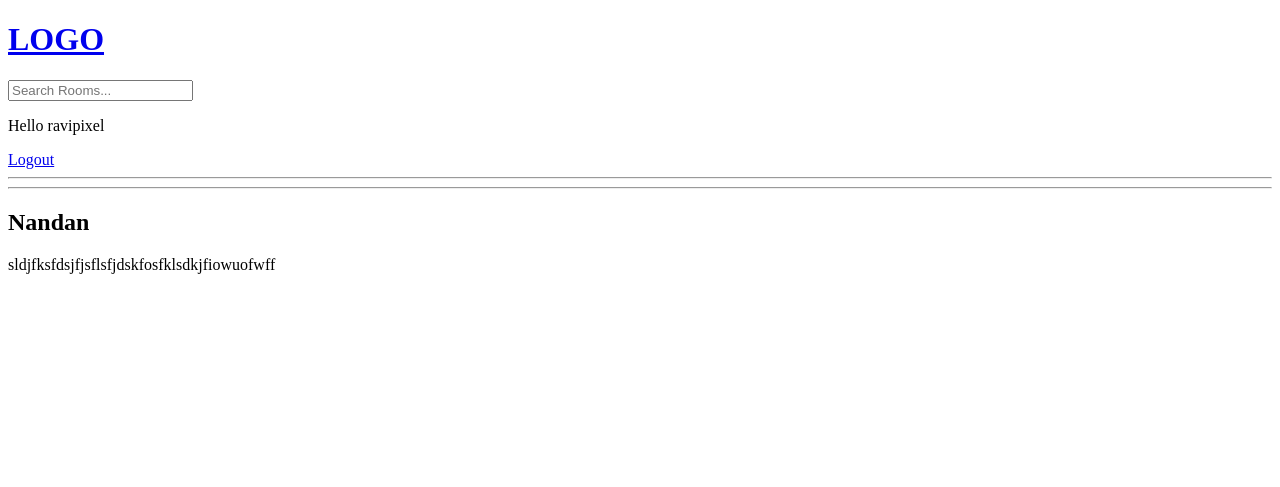
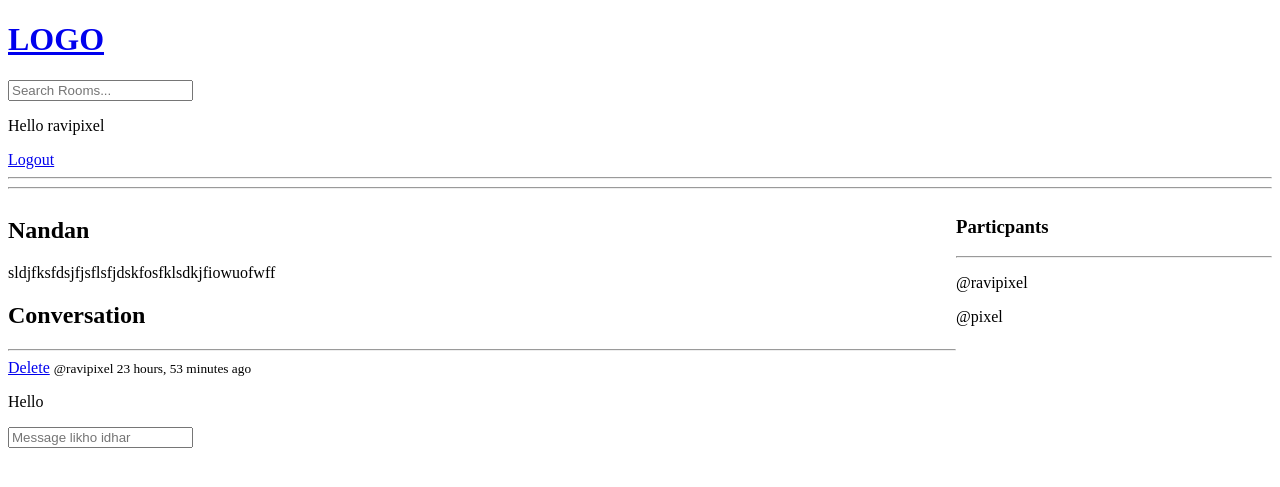
Before and after one commit to NandanRavi/CORD, a Django app: page /room/2/ in a window 1280 px wide. Shown: the top 487 px of the page. Run offline with Django 4.2, Linux system fonts and the light colour scheme; a user stored in the database is signed in; data comes from the database, SQL or seed files in the repository; both versions use the stored data as it was after the commit.

Commit message:
add and modify

```diff
--- a/base/models.py
+++ b/base/models.py
@@ -15,7 +15,7 @@ class Room(models.Model):
     topic = models.ForeignKey(Topic, on_delete=models.SET_NULL, null=True)
     name = models.CharField(max_length=20, blank=True, null=True)
     description = models.TextField(blank=True, null=True)
-    # participants =
+    participants = models.ManyToManyField(User, related_name='participants', blank=True)
     updated = models.DateTimeField(auto_now=True)
     created = models.DateTimeField(auto_now_add=True)
 
--- a/base/templates/base/room.html
+++ b/base/templates/base/room.html
@@ -1,10 +1,52 @@
 {% extends "main.html" %}
 {% block content %}
+
+    <style>
+        .home-container{
+            display: grid;
+            grid-template-columns: 3fr 1fr;
+        }
+    </style>
+    <div class='home-container'>
+        <div>
             <div>
                 <h2>{{room.name}}</h2>
                 {{room.description}}
             </div>
 
+            <div class="comment-wrapper">
+                <h2>Conversation</h2>
+                <hr>
 
+                {% for message in room_messages %}
+                    <div>
+                        {% if request.user == message.user %}
+                            <a href="{% url "delete-message" message.id%}">Delete</a>
+                        {% endif %}
+                        <small>@{{message.user}} {{message.created|timesince}} ago</small>
+                        <p>{{message.body}}</p>
+                    </div>
+                {% endfor %}
+            </div>
+            {% if request.user.is_authenticated %}
+                <div class="comment-form">
+                    <form action="" method="POST">
+                        {% csrf_token %}
+                        <input type="text" name="body" placeholder="Message likho idhar">
 
+                    </form>
+                </div>
+            {% endif %}
+        </div>
+        <div>
+            <h3>Particpants</h3>
+            <hr>
+            {% for user in particpants %}
+                <div>
+                    <p>@{{user.username}}</p>
+                </div>
+
+            {% endfor %}
+        </div>
+    </div>
 {% endblock content %}
--- a/base/urls.py
+++ b/base/urls.py
@@ -13,4 +13,5 @@ urlpatterns = [
     path('create-room/', views.create_Room, name='create-room'),
     path('update-room/<str:pk>/', views.update_Room, name='update-room'),
     path('delete-room/<str:pk>/', views.delete_Room, name='delete-room'),
+    path('delete-message/<str:pk>/', views.delete_Message, name='delete-message'),
 ]
--- a/base/views.py
+++ b/base/views.py
@@ -90,8 +90,22 @@ def home(request):
 
 def room(request, pk):
     room = Room.objects.get(id=pk)
-    context = {'room':room}
+    room_messages = room.message_set.all().order_by('-created')
+    particpants = room.participants.all()
+
+
+    if request.method == "POST":
+        message = Message.objects.create(
+            user = request.user,
+            room = room,
+            body = request.POST.get('body')
+        )
+        room.participants.add(request.user)
+        return redirect('room', pk=room.id)
+
+    context = {'room':room, 'room_messages':room_messages, 'particpants':particpants}
     return render(request,'base/room.html', context)
+
 
 @login_required(login_url='login')
 def create_Room(request):
@@ -120,6 +134,8 @@ def update_Room(request,pk):
 
     context = {'form':form}
     return render(request, 'base/room_form.html', context)
+
+
 @login_required(login_url='login')
 def delete_Room(request, pk):
     room = Room.objects.get(id=pk)
@@ -132,3 +148,17 @@ def delete_Room(request, pk):
         return redirect('home')
     context = {'obj':room}
     return render(request, 'base/delete.html', context)
+
+
+@login_required(login_url='login')
+def delete_Message(request, pk):
+    message = Message.objects.get(id=pk)
+
+    if request.user != message.user:
+        return HttpResponse('Chal be Nikal Idhar se')
+
+    if request.method == "POST":
+        message.delete()
+        return redirect('home')
+    context = {'obj':message}
+    return render(request, 'base/delete.html', context)
```
Also changed, not shown: base/templates/base/home.html (+9 -2 lines), base/migrations/0003_alter_room_options_room_participants.py (added), db.sqlite3. Lines whose indentation alone changed are shown as unchanged.
